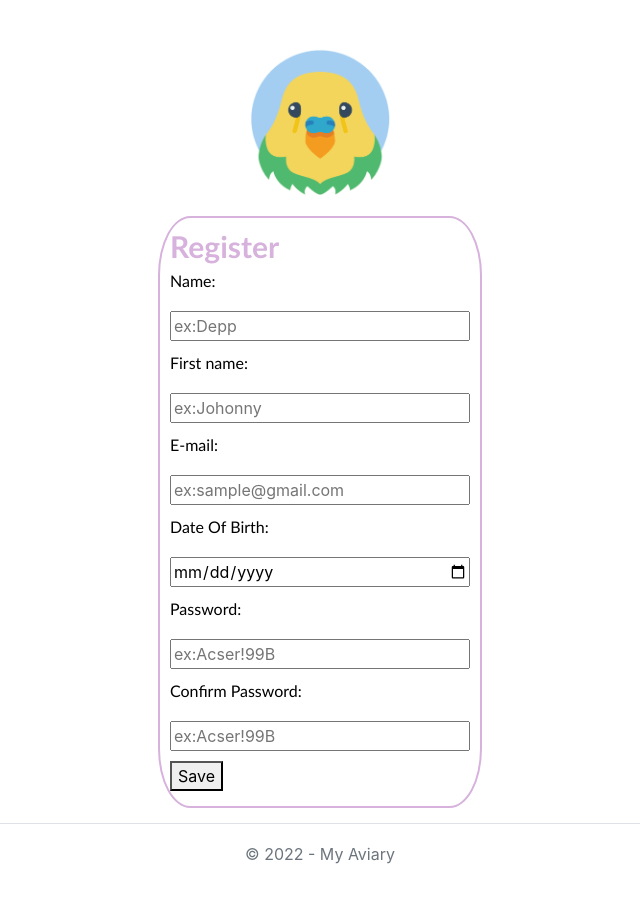
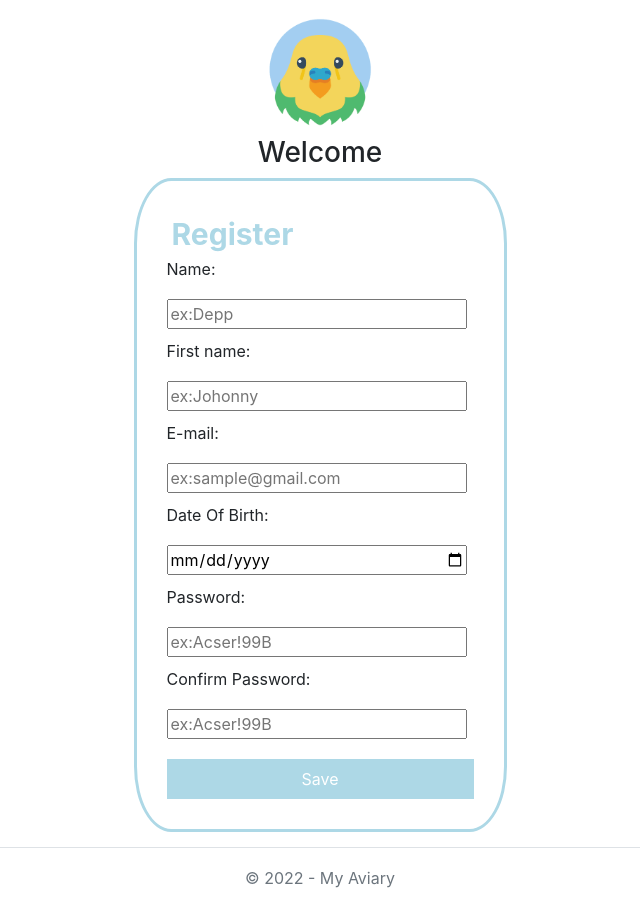
Before and after one commit to TineFr/IMI-Project, an ASP.NET Core app: template src/Imi.Project.Vue/Views/Home/Register.cshtml in a window 1280 px wide. Shown: the part 57-965 px from the top of the page, without its empty margins (320-960 px from the left). Before the commit the page ends 921 px from the top, so only its background shows below. Run offline with ASP.NET Core 8, Linux system fonts and the light colour scheme; the template is opened without the code that fills it, so the values that code supplies are empty.

Commit message:
Update css

```diff
--- a/src/Imi.Project.Vue/Controllers/HomeController.cs
+++ b/src/Imi.Project.Vue/Controllers/HomeController.cs
@@ -28,7 +28,7 @@ namespace Imi.Project.Vue.Controllers
             return View();
         }
 
-        public IActionResult Privacy()
+        public IActionResult Register()
         {
             return View();
         }
--- a/src/Imi.Project.Vue/Views/Home/Register.cshtml
+++ b/src/Imi.Project.Vue/Views/Home/Register.cshtml
@@ -2,10 +2,11 @@
     ViewData["Title"] = "Register";
 }
 
-<div class="flexbox">
-        <div class="center">
-            <img id="logo" src="images/budgieregister.png" alt="logo">
-            <div id="divLogIn">
+<div class="flexContainer">
+        <div>
+           <img id="registerLogo" src="~/images/budgieregister.png" alt="logo">
+           <h3>Welcome</h3>
+            <div id="divRegister">
                 <h2>Register</h2>
                 <form>
                      <div>
--- a/src/Imi.Project.Vue/wwwroot/css/style.css
+++ b/src/Imi.Project.Vue/wwwroot/css/style.css
@@ -1,36 +1,26 @@
-.flexbox {
+
+/*Login view*/
+/*...........................................................................*/
+.flexContainer {
     display: flex;
     justify-content: center;
     align-items: center;
-    flex-direction: row;
-}
-
-a {
-    text-decoration: none;
 }
 
 #logo {
     height: 150px;
-    margin-bottom: 20px;
-    margin-top: 30px;
-}
-
-.center {
-    text-align: center;
+    margin: 20px 0px 20px 0px;
 }
 
 #spMember {
     font-size: small;
-    font-weight: initial;
-    margin-right: 20px;
-    display: inline-block;
+    margin-right: 10px;
 }
 
-h1, h2, label {
+#divLogIn > h2, #divLogIn > label {
     font-family: 'Trebuchet MS', 'Lucida Sans Unicode', 'Lucida Grande', 'Lucida Sans', Arial, sans-serif;
     color: black;
 }
-
 
 input {
     width: 300px;
@@ -39,17 +29,10 @@ input {
     height: 30px;
 }
 
-h1 {
-    font-size: 40px;
-    margin-bottom: 0px;
-    margin-top: 0px;
-    margin-bottom: 20px;
-}
-
-h2 {
+#divLogIn > h2 {
     font-size: 30px;
     font-weight: bold;
-    margin-bottom: 5px;
+    margin: 5px;
     color: #D6B2DC;
 }
 
@@ -59,7 +42,6 @@ h2 {
     padding-bottom: 15px;
     border: 2px solid #D6B2DC;
     border-radius: 10%;
-    background-color: white;
 }
 
 #divSignUp {
@@ -67,26 +49,72 @@ h2 {
     margin: 10px;
 }
 
-#btnSignIn {
+/*sign in button */
+
+#btnSignIn, #btnSave {
     background-color: #D6B2DC;
     color: white;
     width: 307px;
     height: 40px;
     border: 0;
     margin-top: 10px;
-    margin-left: 5px;
 }
 
-#btnSignUp {
+#btnSignIn:hover {
+    background-color: #d999e4;
+}
+
+
+/*sign up button */
+#btnSignUp, #btnSignUp:active {
     font-weight: bold;
     background-color: white;
     border: 0;
     padding: 0;
+    color: black;
     margin-top: 20px;
     text-align: end;
+    text-decoration: none;
 }
 
+#btnSignUp:hover {
+    color: darkgrey;
+}
+
+/*vue influensed properties*/
 
 .navbarVisibility {
     visibility: collapse;
 }
+
+/*...........................................................................*/
+/*Register view*/
+
+#divRegister {
+    text-align: start;
+    padding: 30px;
+    border: 3px solid lightblue;
+    border-radius: 10%;
+}
+
+#divRegister > h2 {
+    font-size: 30px;
+    font-weight: bold;
+    margin: 5px;
+    color: lightblue;
+}
+
+#registerLogo {
+    height: 110px;
+    margin: 0px 0px 10px 0px;
+}
+
+#btnSave {
+    background-color: lightblue;
+}
+
+.register {
+    height: 130px;
+    margin-top: 0;
+    margin-bottom: 20px;
+}
```
Also changed, not shown: src/Imi.Project.Vue/Views/Home/Login.cshtml (+4 -4 lines).
